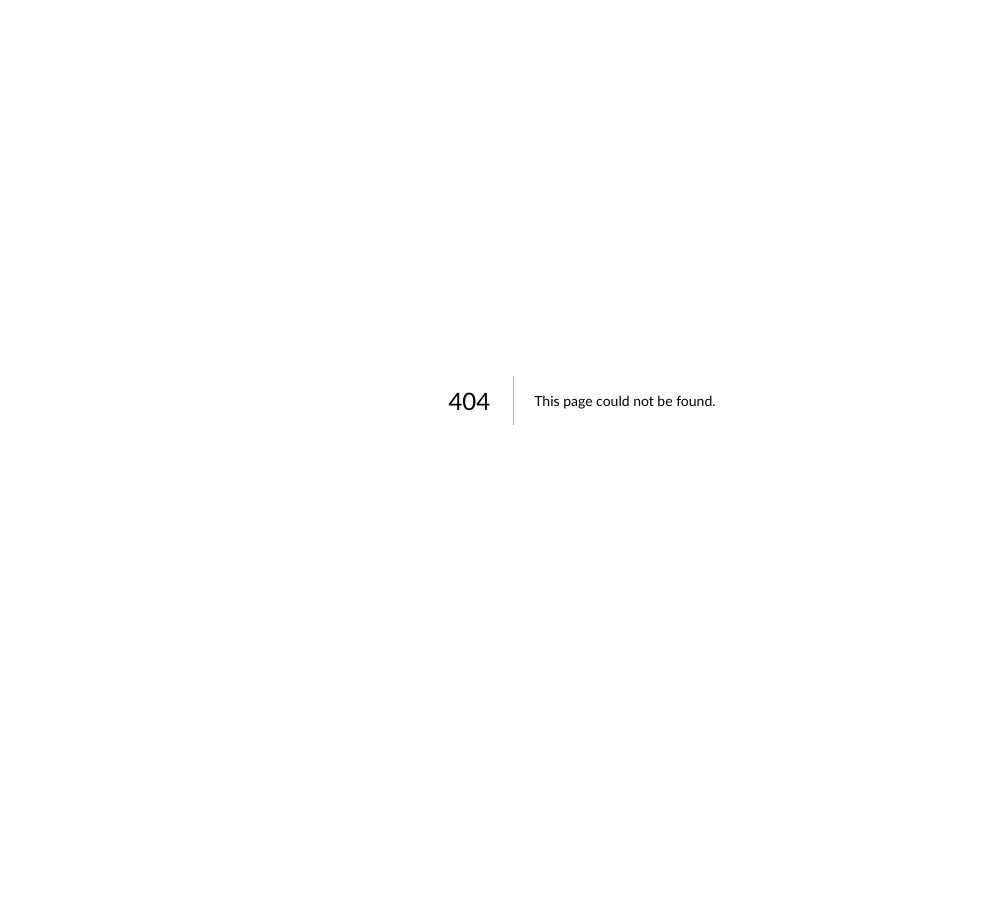
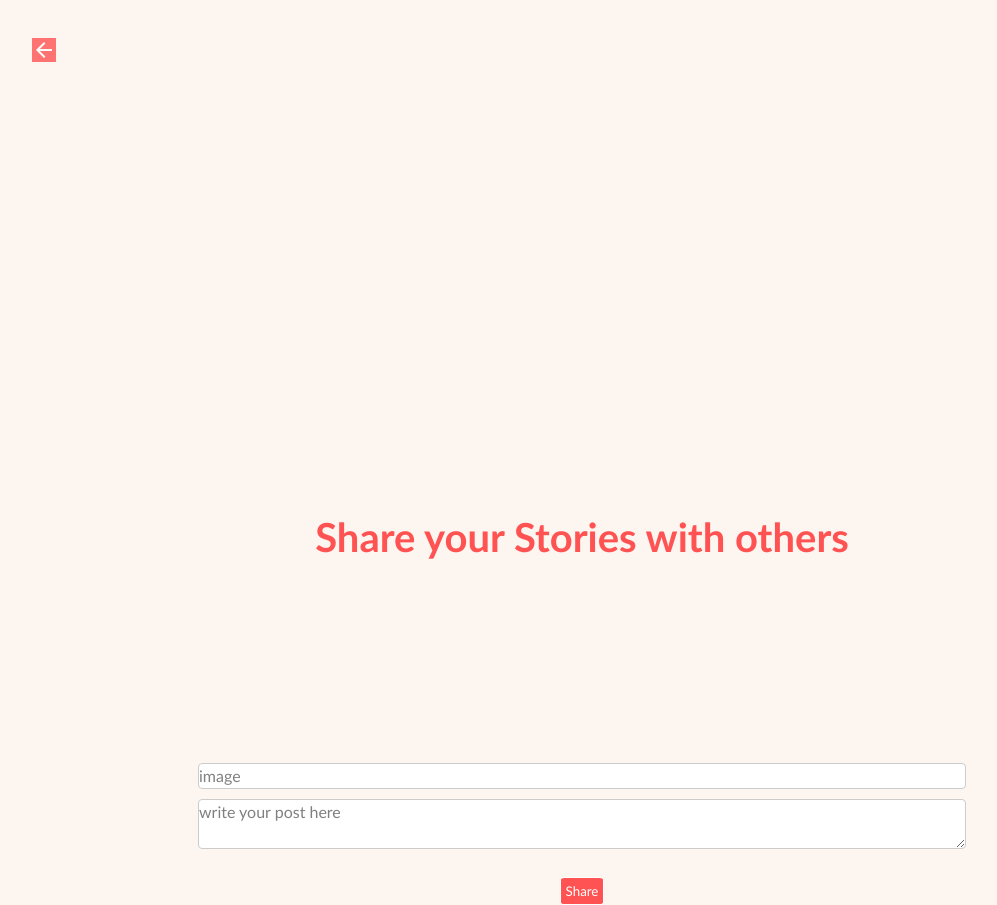
Before and after one commit to amitayushkushwaha/social-frontend, a Next.js app: page /create in a window 1280 px wide. Before the commit this address had no page. Shown: the whole page, without its empty margins (58-1055 px from the left). Before the commit the page ends 800 px from the top, so only its background shows below. Built offline with nearby package versions, Linux system fonts and the light colour scheme.

Commit message:
Added create button and page

```diff
--- a/src/components/Dropdown.js
+++ b/src/components/Dropdown.js
@@ -3,12 +3,12 @@ import { motion, AnimatePresence } from "framer-motion";
 import Link from "next/link";
 const Dropdown = ({ toggle, setToggle }) => {
 
-  const data=["Profile","Dashboard"];
-  const links=["/profile","/amit"];
+  const data=["Profile","Dashboard","Logout","Home"];
+  const links=["/profile","/amit","/","/amogh"];
 
   const dropdowns=[];
 
-  for(var i=0;i<2;++i){
+  for(var i=0;i<data.length;++i){
     dropdowns.push(
       <Link className={styles.link} href={links[i]}>
     <motion.div
--- a/src/components/Navbar.js
+++ b/src/components/Navbar.js
@@ -9,6 +9,7 @@ import Dropdown from "./Dropdown";
 import Sidebar from "./Sidebar";
 import Link from "next/link";
 import { CircleNotifications } from "@mui/icons-material";
+import { TrendingUp } from "@mui/icons-material";
 
 const Navbar = () => {
   const [toggle, setToggle] = useState(false);
@@ -75,6 +76,9 @@ const Navbar = () => {
           <Link href="/profile"  className={linkstyle.link} >
             <div className={styles.itm}>Profile</div>
           </Link>
+          <Link href="/">
+          <div className={styles.itm}>Logout</div>
+          </Link>
 
           <div className={styles.itm}>ITEM3</div>
           <div className={styles.itm}>ITEM4</div>
@@ -83,6 +87,7 @@ const Navbar = () => {
         </div>
         <div className={styles.icons}>
           <Link href="/notifications"><CircleNotifications/></Link>
+          <Link href="/aman"><TrendingUp/></Link>
           <motion.div
             className={styles.sunny}
             onClick={handleSunnyClick}
--- /dev/null
+++ b/src/components/createButton.js
@@ -0,0 +1,21 @@
+import styles from "@/styles/Post.module.css"
+import Router from "next/router";
+import {motion} from 'framer-motion';
+import React from 'react'
+
+const CreateButton = () => {
+    function handleButton() {
+        Router.push("/create");
+      }
+  return (
+    <div>
+         <motion.button className={styles.trendingBtn} onClick={handleButton}
+        whileHover = {{scale : 1.2}}
+        >
+          Create
+        </motion.button>
+    </div>
+  )
+}
+
+export default CreateButton
--- a/src/pages/allComments.js
+++ b/src/pages/allComments.js
@@ -8,6 +8,7 @@ import profile from "assets/images/profileimage5.jpg";
 import Link from "next/link";
 import Navbar from "@/components/Navbar";
 import BackButton from "@/components/BackButton";
+import CreateButton from "@/components/createButton";
 
 export default function allComments() {
   // get the comment count
@@ -43,6 +44,7 @@ export default function allComments() {
       </Head>
       <main>
         <Navbar/>
+        <CreateButton/>
         <div style={{paddingTop:"3%",paddingLeft:"7%",backgroundColor:"var(--post-background-color)"}} >
         <BackButton/>
         </div>
--- a/src/pages/aman.js
+++ b/src/pages/aman.js
@@ -5,6 +5,7 @@ import Topbar from "@/components/Topbar";
 import Trending from "@/components/Trending";
 import Head from "next/head";
 import BackButton from "@/components/BackButton";
+import CreateButton from "@/components/createButton";
 
 export default function trending() {
   return (
@@ -14,6 +15,7 @@ export default function trending() {
         <meta name="viewport" content="width=device-width, initial-scale=1" />
       </Head>
       <main>
+        <CreateButton/>
         <Navbar/>
         <div style={{paddingTop:"3%",paddingLeft:"3%",backgroundColor:"var(--post-background-color)"}} >
         <BackButton/>
--- a/src/pages/amogh.js
+++ b/src/pages/amogh.js
@@ -3,12 +3,9 @@ import Post from "@/components/Post";
 import SuggestionBox from "@/components/SuggestionBox";
 import Navbar from "@/components/Navbar";
 import styles from "@/styles/Post.module.css"
-import Router from "next/router";
-import {motion} from 'framer-motion';
+import CreateButton from "@/components/createButton";
 export default function Post1() {
-  function handleButton() {
-    Router.push("/aman");
-  }
+
   return (
     <>
       <Head>
@@ -17,6 +14,7 @@ export default function Post1() {
       </Head>
       <main>
         <Navbar />
+        <CreateButton/>
         <SuggestionBox peopleData={"data"} />
         <div className={styles.posts__container} >
         <Post
@@ -26,12 +24,6 @@ export default function Post1() {
           hasLiked={false}
           ishisFriend={true}
         />
-        <motion.button className={styles.trendingBtn} onClick={handleButton}
-        whileHover = {{scale : 1.2}}
-        >
-          {" "}
-          Trending
-        </motion.button>
         <Post username={"Amit"} hasImage={false} postId={"i"} hasLiked={true} ishisFriend={true}/>
         <Post username={"Aman"} hasImage={true} postId={"i"} hasLiked={false} ishisFriend={true}/>
         <Post
--- /dev/null
+++ b/src/pages/create.js
@@ -0,0 +1,63 @@
+import React, { useState } from "react";
+import Head from "next/head";
+import styles from "@/styles/signPage.module.css";
+import { useRouter } from "next/router";
+import BackButton from "@/components/BackButton";
+
+const create = () => {
+    const router=useRouter();
+    const [image,setImage]=useState("");
+    const [postContent,setPostContent]=useState("");
+
+    const handleSubmit=(e)=>{
+        e.preventDefault();
+        if(image !="" && postContent!=""){
+            setImage("");
+            setPostContent("");
+            router.push("/amogh")
+        }
+        else if(postContent==""){
+            alert("Write some content then post")
+        }
+        else {
+            alert("Upload an image then post")
+        }
+    }
+  return (
+    <>
+      <Head>
+        <title>Create your Story</title>
+        <meta name="viewport" content="width=device-width, initial-scale=1" />
+      </Head>
+      <main>
+      <div style={{paddingTop:"3%",paddingLeft:"7%",backgroundColor:"var(--post-background-color)"}} >
+        <BackButton/>
+        </div>
+      <div className={styles.page_container}>
+          <h1 className={styles.app_name}>Share your Stories with others</h1>
+          <form onSubmit={handleSubmit} className={styles.form}>
+            <input
+              className={styles.input}
+              type="text"
+              placeholder="image"
+              value={image}
+              onChange={(event) => setImage(event.target.value)}
+            />
+            <textarea
+              className={styles.input}
+              type="text"
+              placeholder="write your post here"
+              value={postContent}
+              onChange={(event) => setPostContent(event.target.value)}
+            />
+            <br />
+
+            <button type="submit" className={styles.button}>Share</button>
+          </form>
+        </div>
+      </main>
+    </>
+  );
+};
+
+export default create;
--- a/src/pages/index.js
+++ b/src/pages/index.js
@@ -11,7 +11,12 @@ export default function Home() {
 
   const handleSubmit=(e)=>{
     e.preventDefault();
+    if(username !="" && password!=""){
     router.push("/amogh");
+    }
+    else {
+      alert("Username and password didn't match")
+    }
   }
   return (
     <>
--- a/src/pages/profile.js
+++ b/src/pages/profile.js
@@ -51,7 +51,6 @@ export default function Profile() {
             <img
               src={avatar.src}
               alt="profile"
-              fill
               style={{ objectFit: "cover" }}
             />
             <figcaption>
--- a/src/pages/trendingPost.js
+++ b/src/pages/trendingPost.js
@@ -4,6 +4,7 @@ import { topic } from "@/components/Trending";
 import styles from "@/styles/allTrendingPosts.module.css";
 import Navbar from "@/components/Navbar";
 import BackButton from "@/components/BackButton";
+import CreateButton from "@/components/createButton";
 export default function trendingPost() {
   const posts = [];
 
@@ -28,6 +29,7 @@ export default function trendingPost() {
         <meta name="viewport" content="width=device-width, initial-scale=1" />
       </Head>
       <main>
+        <CreateButton/>
         <Navbar />
         <div className={styles.heading}>
           <div className={styles.button}>
```
Also changed, not shown: src/pages/signUpPage.js (+18 -6 lines), 1 other file (tests, documents, lock files or other folders).
